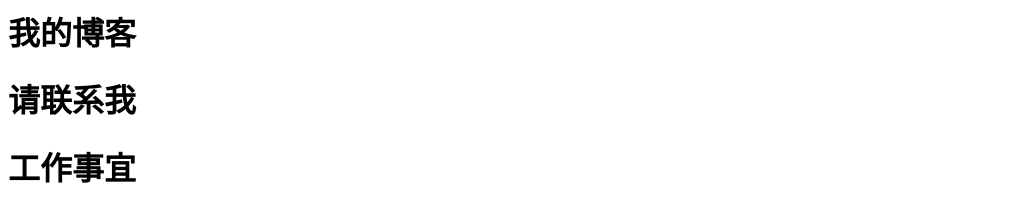
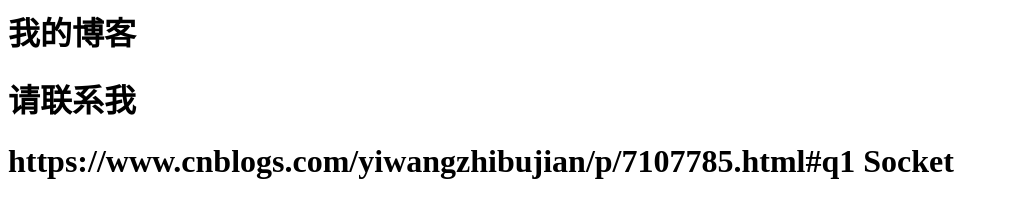
Before and after one commit to tccyw/tccyw.github.io, a plain HTML site: page index.html in a window 1280 px wide. Shown: the whole page, without its empty margins (0-1009 px from the left). Drawn offline with Linux system fonts and the light colour scheme.

Commit message:
Update index.html

```diff
--- a/index.html
+++ b/index.html
@@ -10,8 +10,8 @@
 </h1>
 
 <h1 class="title">
-工作事宜
-
+https://www.cnblogs.com/yiwangzhibujian/p/7107785.html#q1
+Socket
 </h1>
 </div>
 
```
